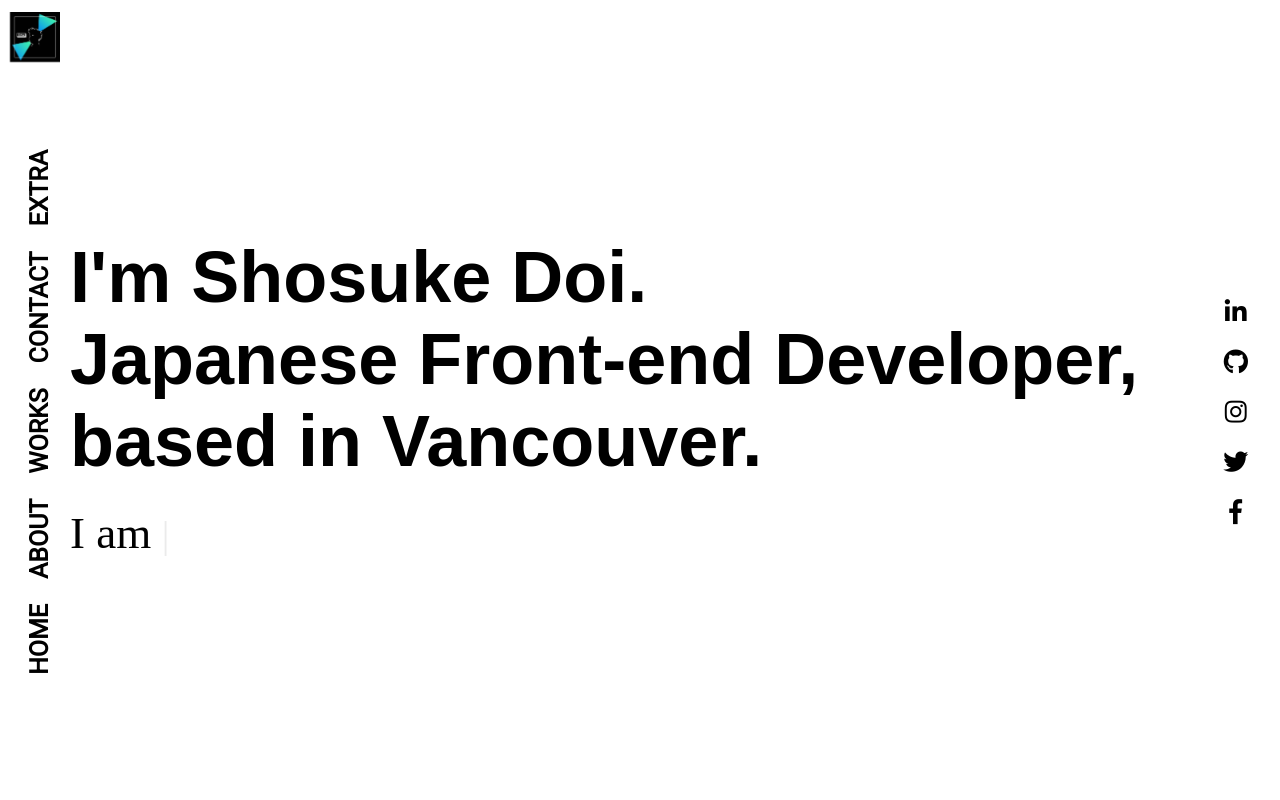
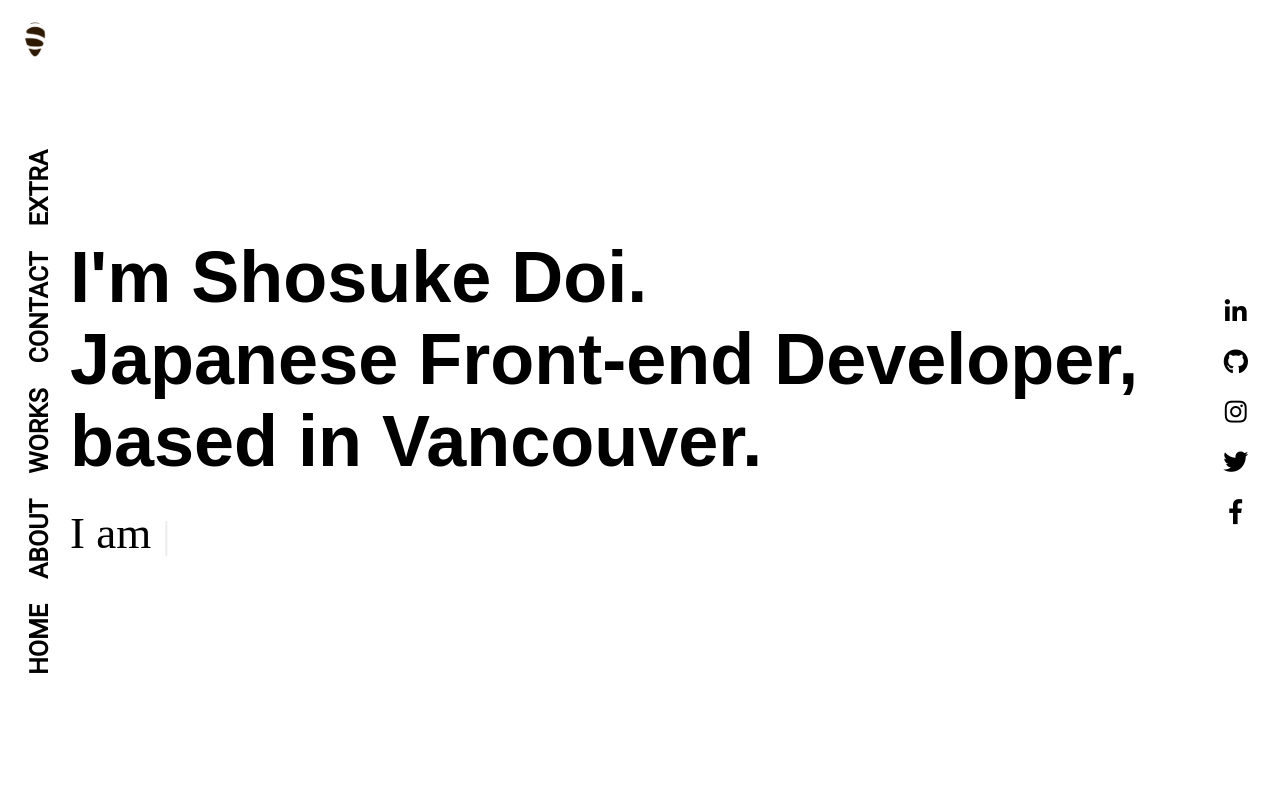
Before and after one commit to Doiverson/Portfolio, a website: page index.html in a window 1280 px wide. Shown: the top 800 px of the page. Drawn offline with nearby package versions, Linux system fonts and the light colour scheme; a web font is replaced by a local one.

Commit message:
update logo image

```diff
--- a/index.html
+++ b/index.html
@@ -38,7 +38,7 @@
 
         <!--Logo on left-->
         <header>
-            <a href="#"><img class="logo" src="img/IMG_9070%202.JPG" width="50" height="50" alt="Shosuke's Logo"></a>
+            <a href="#"><img class="logo" src="img/test_logo.png" width="50" height="50" alt="Shosuke's Logo"></a>
         </header>
 
         <nav class="main-nav">
--- a/js/slidein.js
+++ b/js/slidein.js
@@ -22,6 +22,7 @@ function checkSlide() {
     sliderImages.forEach(sliderImage => {
         // half way through the image
         const slideInAt = (window.scrollY + window.innerHeight) - sliderImage.clientHeight / 2;
+        console.log(sliderImage.clientHeight);
         // bottom of the image
         const imageBottom = sliderImage.offsetTop + sliderImage.clientHeight;
         const isHalfShown = slideInAt > sliderImage.offsetTop;
```
Also changed, not shown: img/test_logo.png (added).
